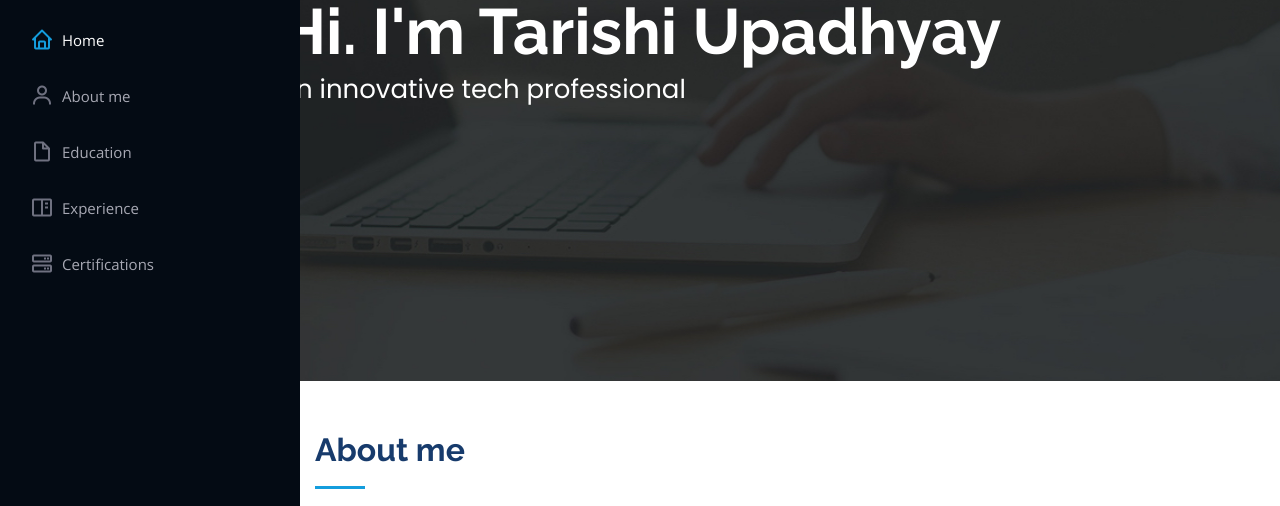
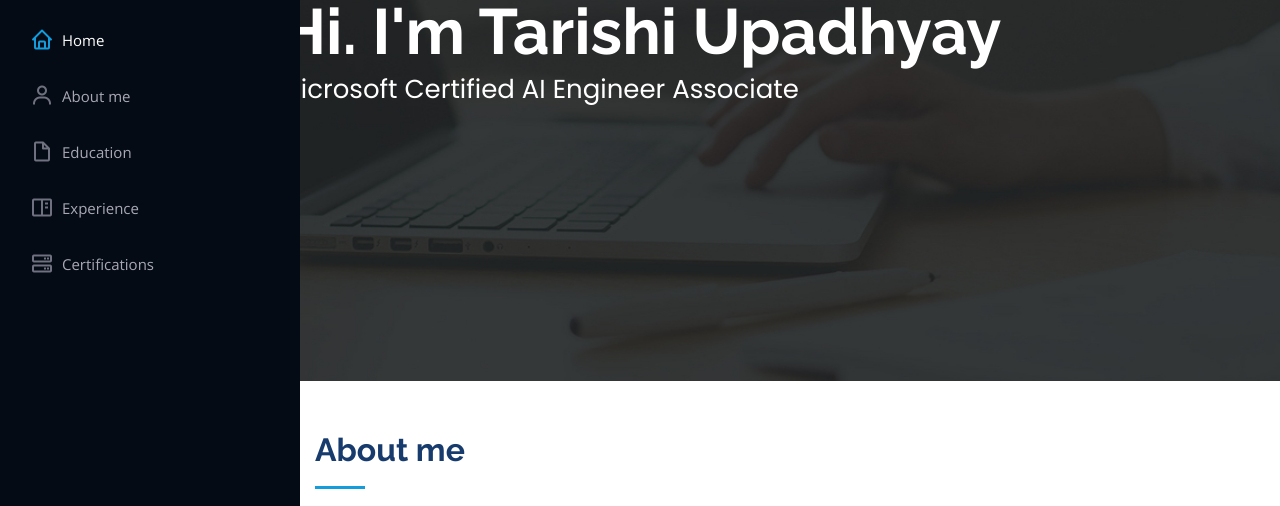
Before and after one commit to tarishiupadhyay/tarishiupadhyay.github.io, a plain HTML site: page index.html in a window 1280 px wide. Shown: the part 219-725 px from the top of the page. Drawn offline with nearby package versions, Linux system fonts and the light colour scheme.

Commit message:
Update index.html

```diff
--- a/index.html
+++ b/index.html
@@ -72,7 +72,7 @@
   <section id="hero" class="d-flex flex-column justify-content-center align-items-center">
     <div class="hero-container" >
       <h1>Hi. I'm Tarishi Upadhyay</h1>
-      <p>An innovative tech professional</p>
+      <p>Microsoft Certified AI Engineer Associate</p>
     </div>
   </section><!-- End Hero -->
 
```
